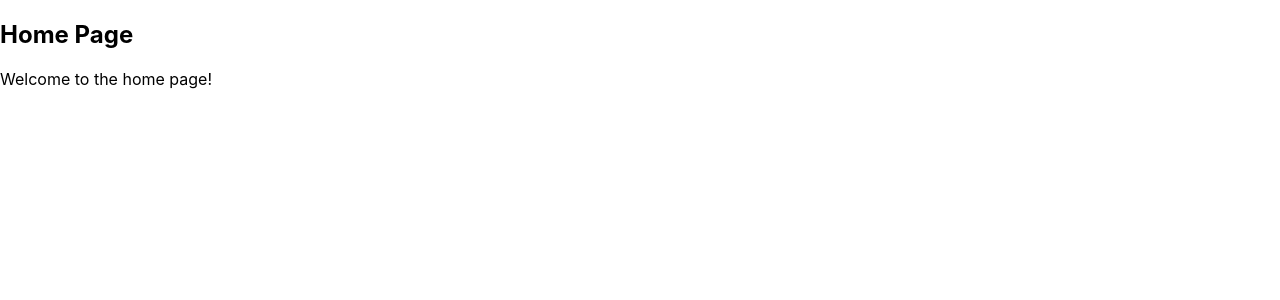
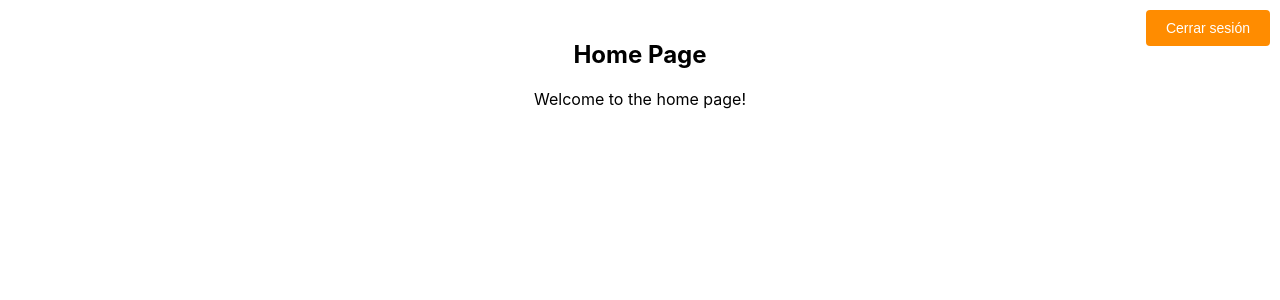
Before and after one commit to kaketsuOG/Sistema-de-control-de-asistencia-con-mensajeria-instantanea, a React (Create React App) app in the folder Plataforma_Atrasos/frontend/: page /home in a window 1280 px wide. Shown: the top 300 px of the page. Built offline with nearby package versions, Linux system fonts and the light colour scheme; sample sign-in values are in the browser's storage.

Commit message:
formulario 2.0 login + register + cerrar sesion

```diff
--- a/Plataforma_Atrasos/frontend/src/pages/HomePage.js
+++ b/Plataforma_Atrasos/frontend/src/pages/HomePage.js
@@ -1,12 +1,45 @@
 import React from 'react';
+import { useNavigate } from 'react-router-dom';
 
 const HomePage = () => {
+    const navigate = useNavigate();
+
+    const handleLogout = () => {
+        // Aquí puedes eliminar el token o realizar otras acciones para cerrar sesión
+        localStorage.removeItem('token'); // Por ejemplo, eliminar el token de localStorage
+        navigate('/login'); // Redirigir al login
+    };
+
     return (
-        <div>
+        <div style={styles.container}>
+            <button onClick={handleLogout} style={styles.logoutButton}>
+                Cerrar sesión
+            </button>
             <h2>Home Page</h2>
             <p>Welcome to the home page!</p>
         </div>
     );
 };
 
+// Estilos en línea para el diseño
+const styles = {
+    container: {
+        position: 'relative',
+        padding: '20px',
+        textAlign: 'center',
+    },
+    logoutButton: {
+        position: 'absolute',
+        top: '10px',
+        right: '10px',
+        padding: '10px 20px',
+        backgroundColor: '#FF8C00', // Color naranja
+        color: '#fff',
+        border: 'none',
+        borderRadius: '4px',
+        cursor: 'pointer',
+        fontSize: '14px',
+    },
+};
+
 export default HomePage;
--- a/Plataforma_Atrasos/frontend/src/pages/LoginPage.js
+++ b/Plataforma_Atrasos/frontend/src/pages/LoginPage.js
@@ -47,7 +47,7 @@ const LoginPage = () => {
                             value={rutUsername}
                             onChange={(e) => setRutUsername(e.target.value)}
                             style={{
-                                width: '100%',
+                                width: '95%',
                                 padding: '10px',
                                 borderRadius: '5px',
                                 border: '1px solid #ccc',
@@ -62,7 +62,7 @@ const LoginPage = () => {
                             value={contraseña}
                             onChange={(e) => setContraseña(e.target.value)}
                             style={{
-                                width: '100%',
+                                width: '95%',
                                 padding: '10px',
                                 borderRadius: '5px',
                                 border: '1px solid #ccc',
@@ -88,7 +88,7 @@ const LoginPage = () => {
                         style={{
                             width: '100%',
                             padding: '12px',
-                            backgroundColor: '#007BFF',
+                            backgroundColor: '#FF8C00',
                             color: 'white',
                             border: 'none',
                             borderRadius: '5px',
--- a/Plataforma_Atrasos/frontend/src/pages/RegisterPage.js
+++ b/Plataforma_Atrasos/frontend/src/pages/RegisterPage.js
@@ -1,5 +1,6 @@
 import React, { useState } from 'react';
 import { register } from '../services/authService';
+import { useNavigate } from 'react-router-dom';
 
 const RegisterPage = () => {
     const [nombreUsuario, setNombreUsuario] = useState('');
@@ -8,6 +9,7 @@ const RegisterPage = () => {
     const [confirmarContraseña, setConfirmarContraseña] = useState('');
     const [codRol, setCodRol] = useState('');
     const [error, setError] = useState('');
+    const navigate = useNavigate();
 
     const handleSubmit = async (e) => {
         e.preventDefault();
@@ -21,6 +23,7 @@ const RegisterPage = () => {
             await register({ nombreUsuario, rutUsername, contraseña, codRol });
             console.log('Registro exitoso');
             // Aquí podrías redirigir al usuario al login o a otra página
+            navigate('/login');
         } catch (err) {
             setError(err.message);
         }
@@ -95,8 +98,8 @@ const styles = {
     },
     card: {
         width: '400px',
-        padding: '20px',
-        borderRadius: '8px',
+        padding: '40px',
+        borderRadius: '80px',
         boxShadow: '0 4px 8px rgba(0, 0, 0, 0.1)',
         backgroundColor: '#fff',
     },
@@ -108,7 +111,7 @@ const styles = {
         marginBottom: '15px',
     },
     input: {
-        width: '100%',
+        width: '95%',
         padding: '10px',
         marginTop: '5px',
         borderRadius: '4px',
@@ -117,7 +120,7 @@ const styles = {
     button: {
         width: '100%',
         padding: '10px',
-        backgroundColor: '#4CAF50',
+        backgroundColor: '#FF8C00',
         color: '#fff',
         border: 'none',
         borderRadius: '4px',
--- a/Plataforma_Atrasos/frontend/src/services/authService.js
+++ b/Plataforma_Atrasos/frontend/src/services/authService.js
@@ -16,19 +16,29 @@ export const login = async (rutUsername, contraseña) => {
     }
 };
 
-export const register = async (rutUsername, contraseña) => {
+export const register = async ({ nombreUsuario, rutUsername, contraseña, codRol }) => {
+    try {
         const response = await fetch('http://localhost:3000/auth/register', {
             method: 'POST',
             headers: {
-            'Content-Type': 'application/json'
+                'Content-Type': 'application/json',
             },
-        body: JSON.stringify({ rutUsername, contraseña })
+            body: JSON.stringify({
+                nombreUsuario,
+                rutUsername,
+                contraseña,
+                codRol,
+            }),
         });
 
+        if (!response.ok) {
+            const errorData = await response.json();
+            throw new Error(errorData.message || 'Error en el registro');
+        }
+
         const data = await response.json();
-    if (response.ok) {
         return data;
-    } else {
-        throw new Error(data.message || 'Error en el registro');
+    } catch (error) {
+        throw new Error(error.message || 'Error en el registro');
     }
 };
```
Lines whose indentation alone changed are shown as unchanged.
